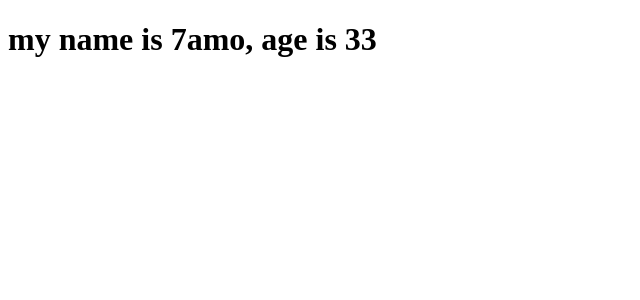
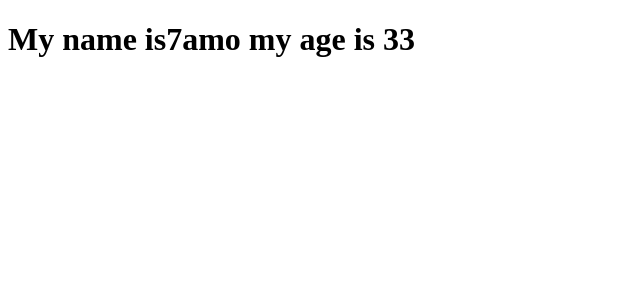
Before and after one commit to moharafat/react-X, a React (Vite) app: page / in a window 1280 px wide. Shown: the top 300 px of the page, without its empty margins (0-640 px from the left). Built offline with nearby package versions, Linux system fonts and the light colour scheme.

Commit message:
useContext

```diff
--- a/src/Components/ComponentC.jsx
+++ b/src/Components/ComponentC.jsx
@@ -1,19 +1,9 @@
+import { useContext, useState } from "react";
 import { Data, Data1 } from "../App";
 
 const ComponentC = () => {
-  return (
-    <Data.Consumer>
-      {(name) => {
-        // return <h1>{name}</h1>;
-        return (
-            <Data1.Consumer>
-                {(age) => {
-                    return <h1>my name is {name}, age is {age}</h1>
-                }}
-            </Data1.Consumer>
-        )
-      }}
-    </Data.Consumer>
-  );
+  const username = useContext(Data);
+  const Age = useContext(Data1);
+  return <h1>My name is{username} my age is {Age}</h1>;
 };
 export default ComponentC;
```
